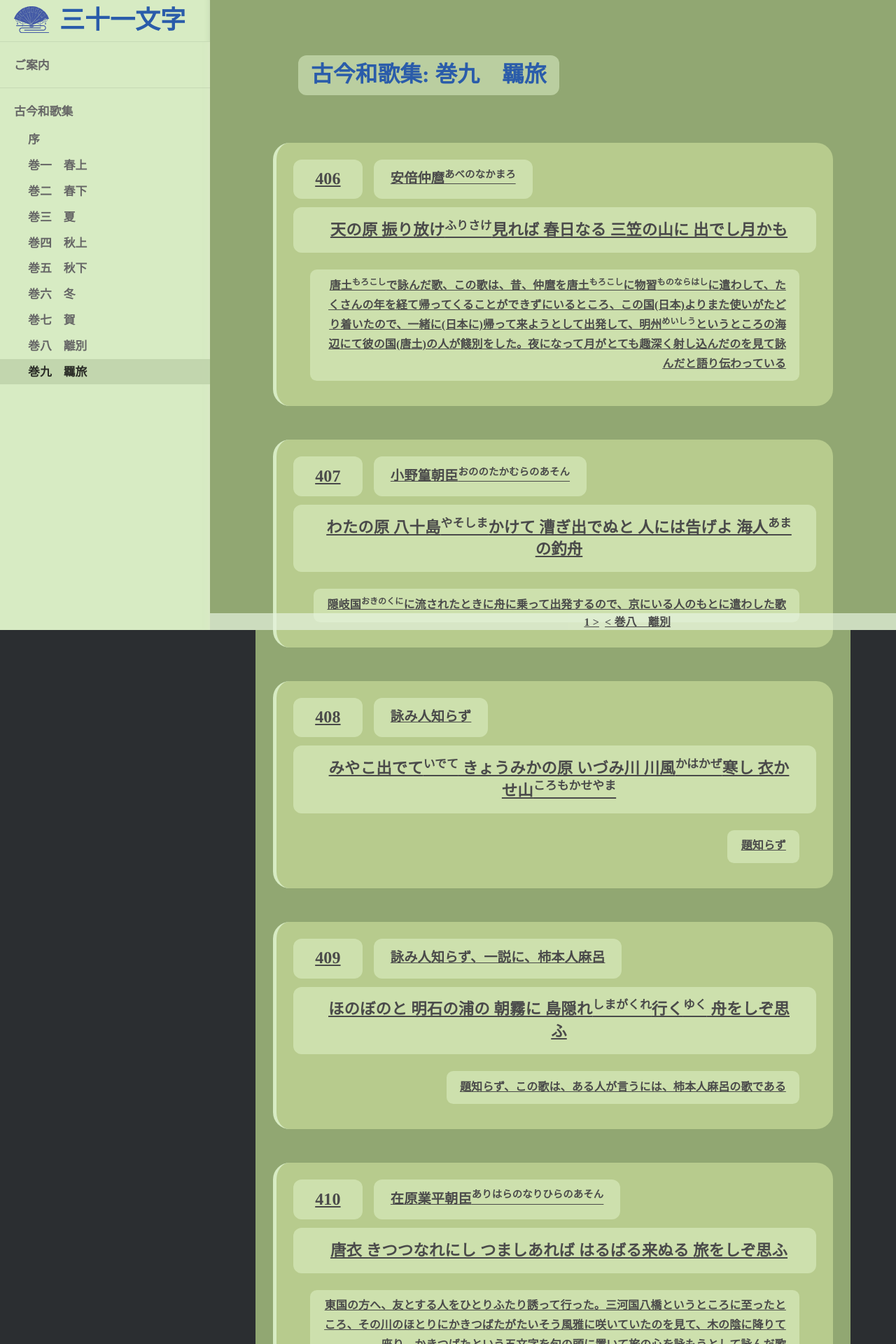
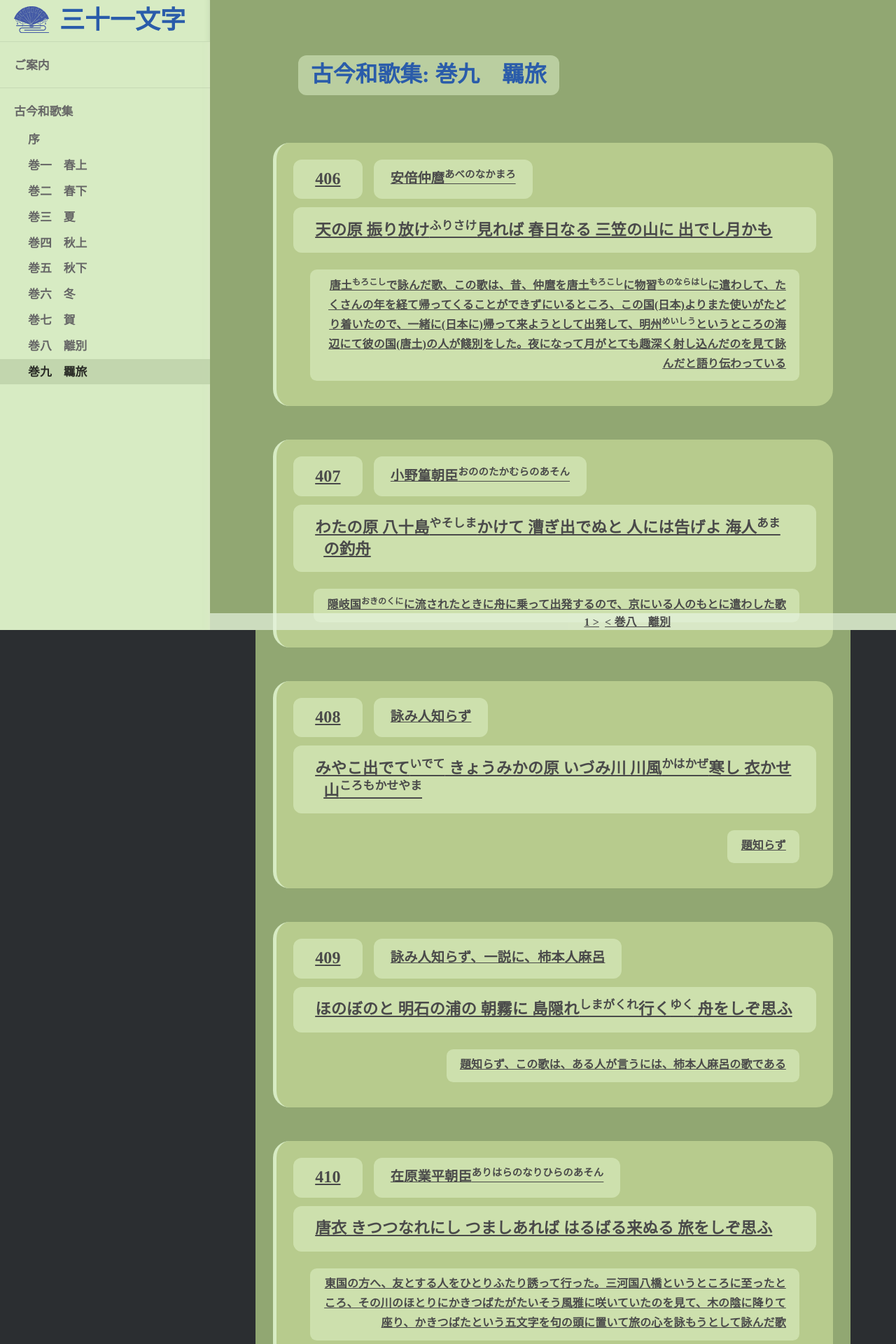
Before and after one commit to 31bot/31bot.github.io, a Jekyll site: the page built from _kokinwakashu/vol9.html, in a window 1280 px wide. Shown: the top 1920 px of the page at 70% size. Built offline with Jekyll 4.4.1, drawn with Linux system fonts in a browser that asks for light colours.

Commit message:
Update _layout.scss

```diff
--- a/_sass/_layout.scss
+++ b/_sass/_layout.scss
@@ -621,7 +621,10 @@ margin: 4rem 0;
 	line-height: 140%;
 	font-size: 140%;
 	padding: 0.6rem 1rem 0.6rem 2rem;
-	text-align: center;
+	text-align: left;
+	text-indent: -1rem;
+	pagging-left: 1.4rem;
+
 }
 
 .w_each_waka {
```
